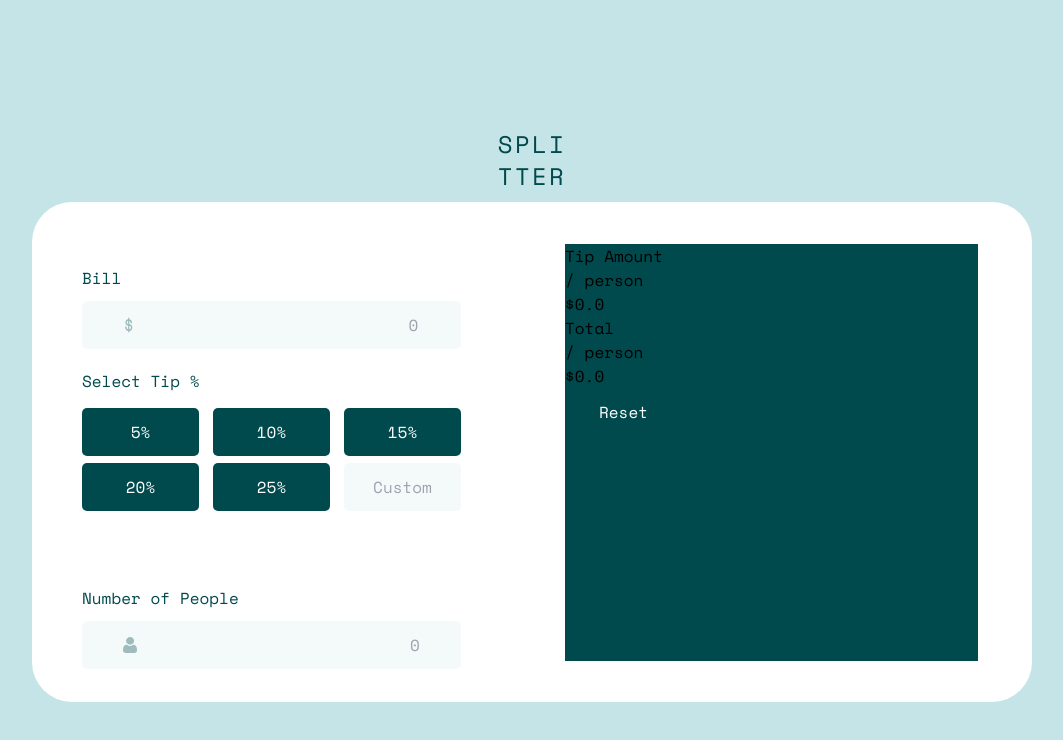
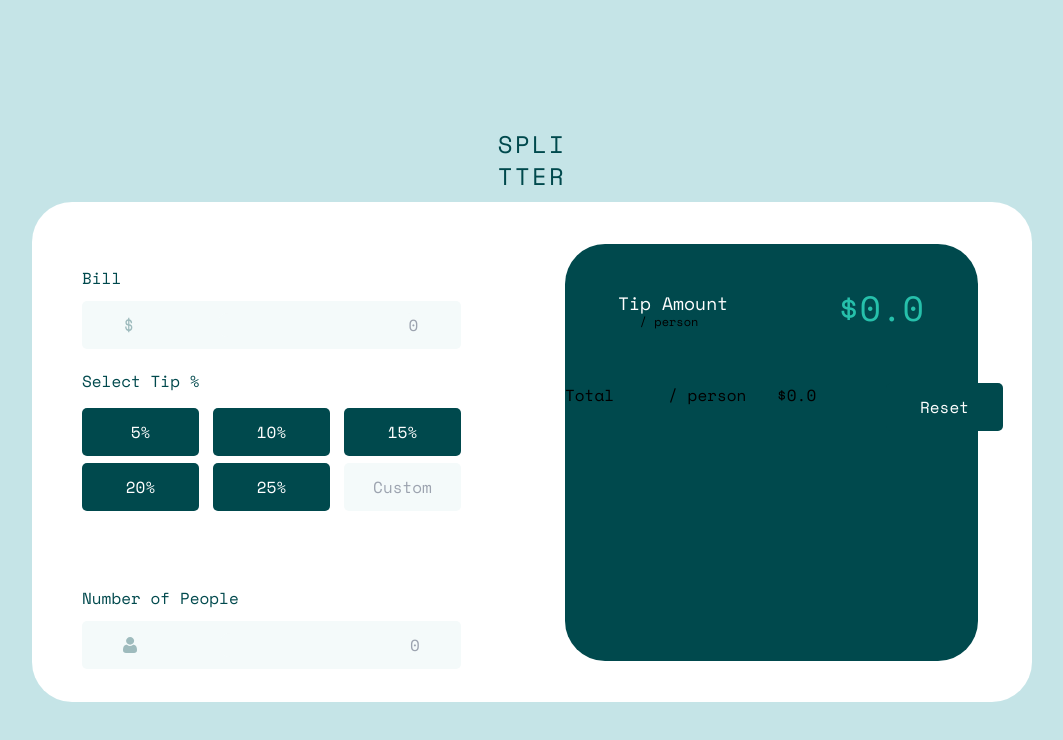
Before and after one commit to StaleJ/Splitter, a React (Create React App) app: page / in a window 1280 px wide. Shown: the top 740 px of the page, without its empty margins (108-1171 px from the left). Built offline with nearby package versions, Linux system fonts and the light colour scheme.

Commit message:
styling tip amount

```diff
--- a/src/Components/Amount.tsx
+++ b/src/Components/Amount.tsx
@@ -1,13 +1,13 @@
 function Amount() {
     return (
         <div className="Amount">
-            <h3>Tip Amount</h3>
-            <h4>/ person</h4>
-            <h1>$0.0</h1>
-            <h3>Total</h3>
-            <h4>/ person</h4>
-            <h1>$0.0</h1>
-            <button>Reset</button>
+            <h3 className="Tip-h3">Tip Amount</h3>
+            <h4 className="Tip-h4">/ person</h4>
+            <h1 className="Tip-h1">$0.0</h1>
+            <h3 className="Total-h3">Total</h3>
+            <h4 className="Total-h4">/ person</h4>
+            <h1 className="Total-h1">$0.0</h1>
+            <button className="Amount-Reset">Reset</button>
         </div>
     );
 }
--- a/src/index.css
+++ b/src/index.css
@@ -133,6 +133,42 @@ button:focus {
     width: 413px;
     height: 417px;
     background-color: var(--Very-dark-cyan);
+    border-radius: 40px;
+    display: grid;
+    flex-direction: column;
+    grid-template-columns: 103px 109px 109px 109px;
+    grid-template-rows: 69.5px 69.5px 69.5px 69.5px 69.5px 69.5px;
+    grid-template-areas:
+            "th3 th3 th1 th1"
+            "th4 th4 th1 th1";
+}
+
+.Tip-h3 {
+    width: 208px;
+    grid-area: th3;
+    text-align: start;
+    padding-top: 46px;
+    color: var(--White);
+    font-size: 18px;
+    padding-left: 25%;
+}
+
+.Tip-h1 {
+    height: 48px;
+    width: 208px;
+    float: right;
+    grid-area: th1;
+    text-align: center;
+    padding-top: 38px;
+    font-size: 35px;
+    color: var(--Strong-cyan);
+}
+
+.Tip-h4 {
+    width: 208px;
+    grid-area: th4;
+    text-align: center;
+    font-size: 12px;
 }
 
 input:focus,
```
